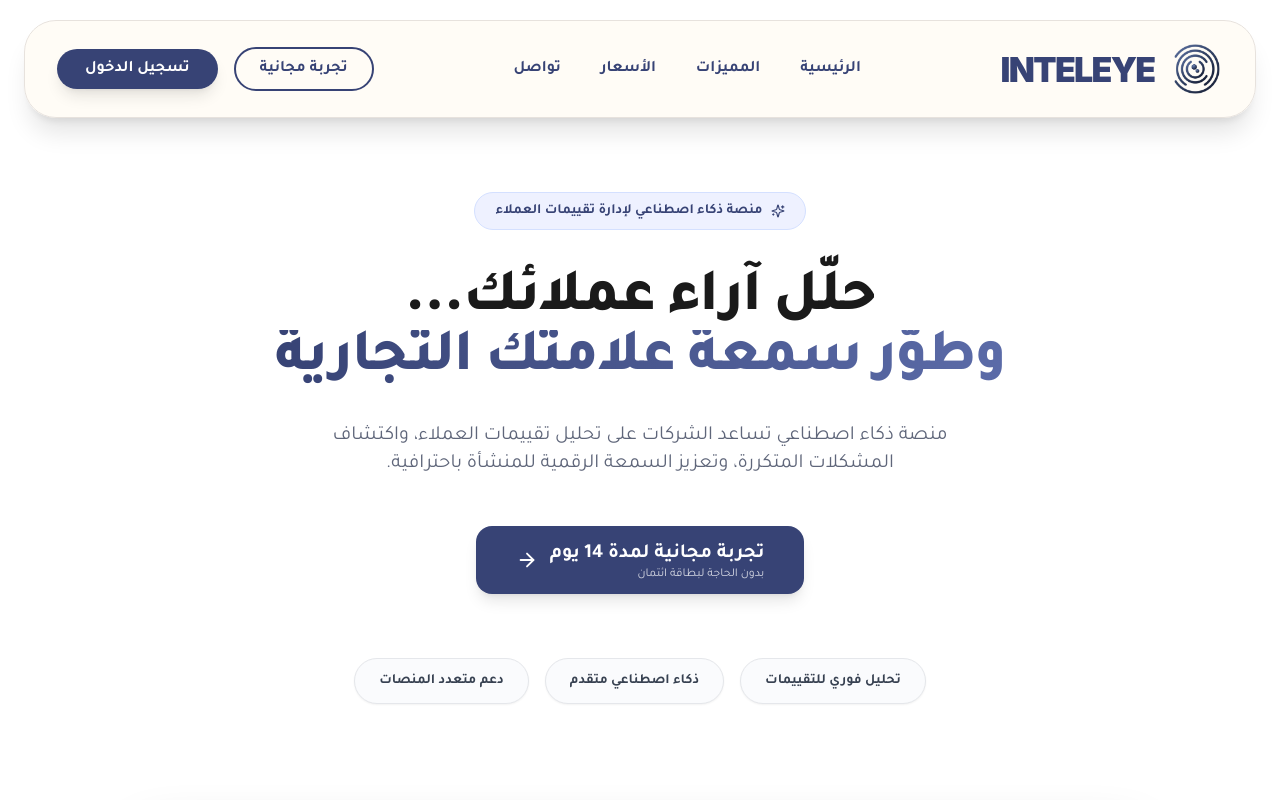
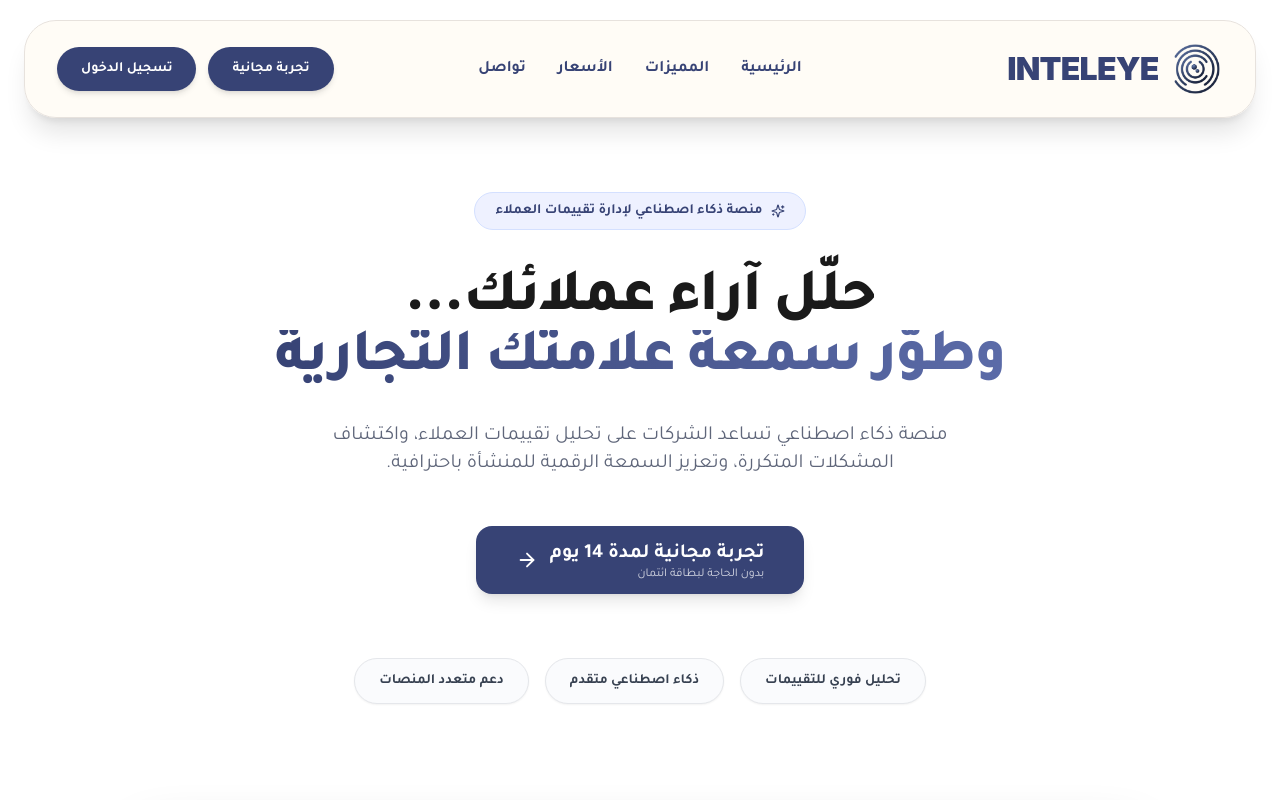
Before and after one commit to alaaalhrebi/inteleye, a Next.js app in the folder inteleye_project/: page / in a window 1280 px wide. Shown: the top 800 px of the page. Built offline with nearby package versions, Linux system fonts and the light colour scheme.

Commit message:
Update Navbar.tsx

```diff
--- a/inteleye_project/src/components/Navbar.tsx
+++ b/inteleye_project/src/components/Navbar.tsx
@@ -2,94 +2,87 @@
 
 import { useState } from "react";
 import Link from "next/link";
-import { motion, AnimatePresence } from "framer-motion";
+import { AnimatePresence, motion } from "framer-motion";
 import { Menu, X } from "lucide-react";
 
 export default function Navbar() {
   const [open, setOpen] = useState(false);
 
-  const navLink =
-    "relative text-[16px] font-bold text-[#374375] transition-all duration-300 hover:text-primary after:absolute after:left-0 after:-bottom-2 after:h-[2px] after:w-0 after:bg-primary after:transition-all after:duration-300 hover:after:w-full";
+  const navItem =
+    "text-[16px] font-semibold text-[#374375] hover:text-[#22315E] transition-all duration-300";
+
+  const buttonClass =
+    "rounded-full bg-[#374375] px-6 py-3 text-sm font-bold text-white shadow-md transition-all duration-300 hover:bg-[#2A3460] hover:shadow-lg";
 
   return (
     <motion.header
       initial={{ y: -80, opacity: 0 }}
       animate={{ y: 0, opacity: 1 }}
-      transition={{ duration: 0.6 }}
+      transition={{ duration: 0.5 }}
       className="fixed inset-x-0 top-0 z-50"
     >
       <div className="mx-auto max-w-7xl px-6 pt-5">
-        <div className="flex items-center justify-between rounded-3xl border border-border bg-background/90 px-8 py-5 shadow-xl backdrop-blur-xl">
 
-          {/* Logo */}
-          <Link href="/" className="flex items-center gap-4">
+        <div className="grid grid-cols-3 items-center rounded-3xl border border-border bg-background/90 px-8 py-5 shadow-xl backdrop-blur-xl">
+
+          {/* Left */}
+          <div className="flex items-center gap-3">
 
             <img
               src="/logo.png"
               alt="IntelEye"
-              className="h-14 w-auto object-contain"
+              className="h-14 w-auto"
             />
 
             <span
-              className="select-none text-[34px] font-black tracking-[-0.05em] text-[#374375]"
+              className="text-[32px] font-black tracking-tight text-[#374375] select-none"
               style={{
-                fontFamily: "'Space Grotesk', 'Sora', 'Inter', sans-serif",
+                fontFamily:
+                  "'Plus Jakarta Sans','Inter','Segoe UI',sans-serif",
               }}
             >
               INTELEYE
             </span>
 
-          </Link>
+          </div>
 
-          {/* Desktop Navigation */}
-          <nav className="hidden lg:flex items-center gap-10">
+          {/* Center */}
+          <nav className="hidden lg:flex items-center justify-center gap-8">
 
-            <Link href="/" className={navLink}>
+            <Link href="/" className={navItem}>
               الرئيسية
             </Link>
 
-            <a href="#features" className={navLink}>
+            <a href="#features" className={navItem}>
               المميزات
             </a>
 
-            <a href="#pricing" className={navLink}>
+            <a href="#pricing" className={navItem}>
               الأسعار
             </a>
 
-            <a href="#contact" className={navLink}>
+            <a href="#contact" className={navItem}>
               تواصل
             </a>
 
           </nav>
 
-          {/* Right Buttons */}
-          <div className="flex items-center gap-4">
+          {/* Right */}
+          <div className="flex items-center justify-end gap-3">
 
-            <motion.div
-              whileHover={{ scale: 1.05 }}
-              whileTap={{ scale: 0.97 }}
-              className="hidden md:block"
-            >
             <Link
               href="/demo"
-                className="rounded-full border-2 border-[#374375] px-6 py-3 font-semibold text-[#374375] transition-all duration-300 hover:bg-[#374375] hover:text-white"
+              className={`hidden md:block ${buttonClass}`}
             >
               تجربة مجانية
             </Link>
-            </motion.div>
 
-            <motion.div
-              whileHover={{ scale: 1.05 }}
-              whileTap={{ scale: 0.97 }}
-              className="hidden md:block"
-            >
             <Link
               href="/login"
-                className="rounded-full bg-[#374375] px-7 py-3 font-bold text-white shadow-lg transition-all duration-300 hover:bg-[#2E365F]"
+              className={`hidden md:block ${buttonClass}`}
             >
               تسجيل الدخول
             </Link>
-            </motion.div>
 
             <button
               onClick={() => setOpen(!open)}
@@ -110,7 +103,7 @@ export default function Navbar() {
               transition={{ duration: 0.25 }}
               className="mt-3 rounded-3xl border border-border bg-background/95 p-6 shadow-xl backdrop-blur-xl lg:hidden"
             >
-              <nav className="flex flex-col gap-6 text-right">
+              <nav className="flex flex-col gap-5">
 
                 <Link
                   href="/"
@@ -149,7 +142,7 @@ export default function Navbar() {
                   <Link
                     href="/demo"
                     onClick={() => setOpen(false)}
-                    className="rounded-full border-2 border-[#374375] px-6 py-3 text-center font-semibold text-[#374375] transition hover:bg-[#374375] hover:text-white"
+                    className={buttonClass}
                   >
                     تجربة مجانية
                   </Link>
@@ -157,7 +150,7 @@ export default function Navbar() {
                   <Link
                     href="/login"
                     onClick={() => setOpen(false)}
-                    className="rounded-full bg-[#374375] px-6 py-3 text-center font-bold text-white shadow-lg transition hover:bg-[#2E365F]"
+                    className={buttonClass}
                   >
                     تسجيل الدخول
                   </Link>
```
Lines whose indentation alone changed are shown as unchanged.
